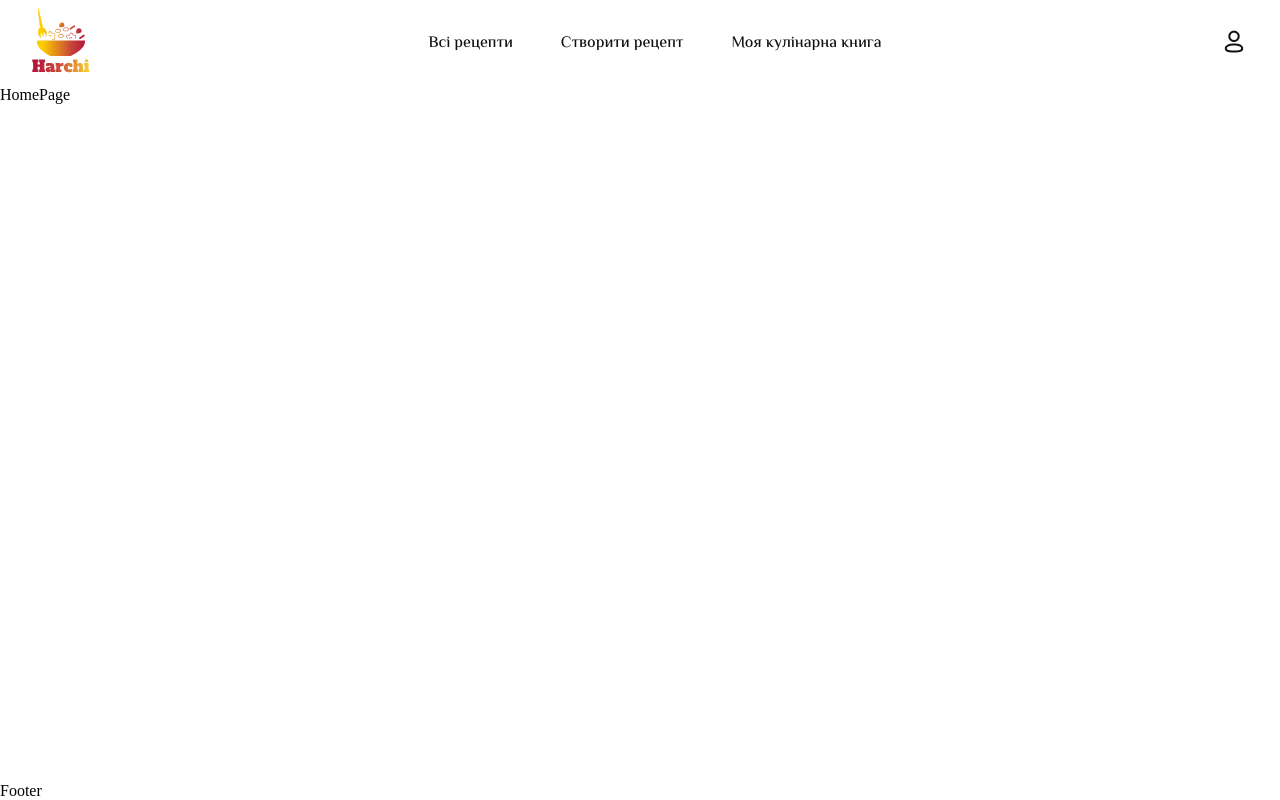
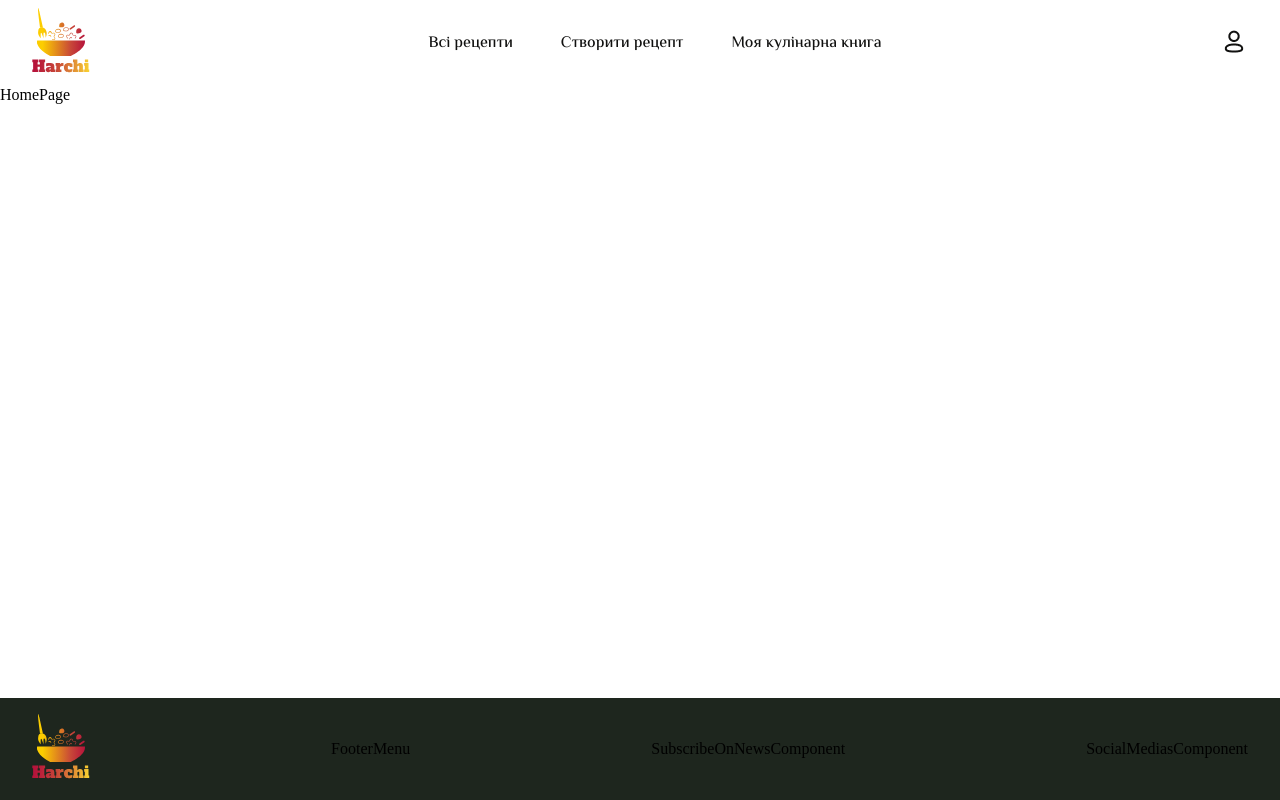
Before and after one commit to marina-sheigets/la-comida, a Next.js app: page / in a window 1280 px wide. Built offline with nearby package versions, Linux system fonts and the light colour scheme.

Commit message:
feat: add footer template

```diff
--- /dev/null
+++ b/src/components/Footer/Footer.module.css
@@ -0,0 +1,7 @@
+.footer {
+    background-color: var(--dark-green);
+    padding: 1rem 2rem;
+    display: flex;
+    justify-content: space-between;
+    align-items: center;
+}
--- a/src/components/Footer/Footer.tsx
+++ b/src/components/Footer/Footer.tsx
@@ -1,5 +1,18 @@
+import FooterMenu from "../FooterMenu/FooterMenu";
+import LogoComponent from "../LogoComponent/LogoComponent";
+import SocialMediasComponent from "../SocialMediasComponent/SocialMediasComponent";
+import SubscribeOnNewsComponent from "../SubscribeOnNewsComponent/SubscribeOnNewsComponent";
+import styles from "./Footer.module.css";
+
 function Footer() {
-  return <div>Footer</div>;
+  return (
+    <div className={styles.footer}>
+      <LogoComponent />
+      <FooterMenu />
+      <SubscribeOnNewsComponent />
+      <SocialMediasComponent />
+    </div>
+  );
 }
 
 export default Footer;
--- /dev/null
+++ b/src/components/FooterMenu/FooterMenu.tsx
@@ -0,0 +1,5 @@
+function FooterMenu() {
+  return <div>FooterMenu</div>;
+}
+
+export default FooterMenu;
--- /dev/null
+++ b/src/components/SocialMediasComponent/SocialMediasComponent.tsx
@@ -0,0 +1,5 @@
+function SocialMediasComponent() {
+  return <div>SocialMediasComponent</div>;
+}
+
+export default SocialMediasComponent;
--- /dev/null
+++ b/src/components/SubscribeOnNewsComponent/SubscribeOnNewsComponent.tsx
@@ -0,0 +1,5 @@
+function SubscribeOnNewsComponent() {
+  return <div>SubscribeOnNewsComponent</div>;
+}
+
+export default SubscribeOnNewsComponent;
```
